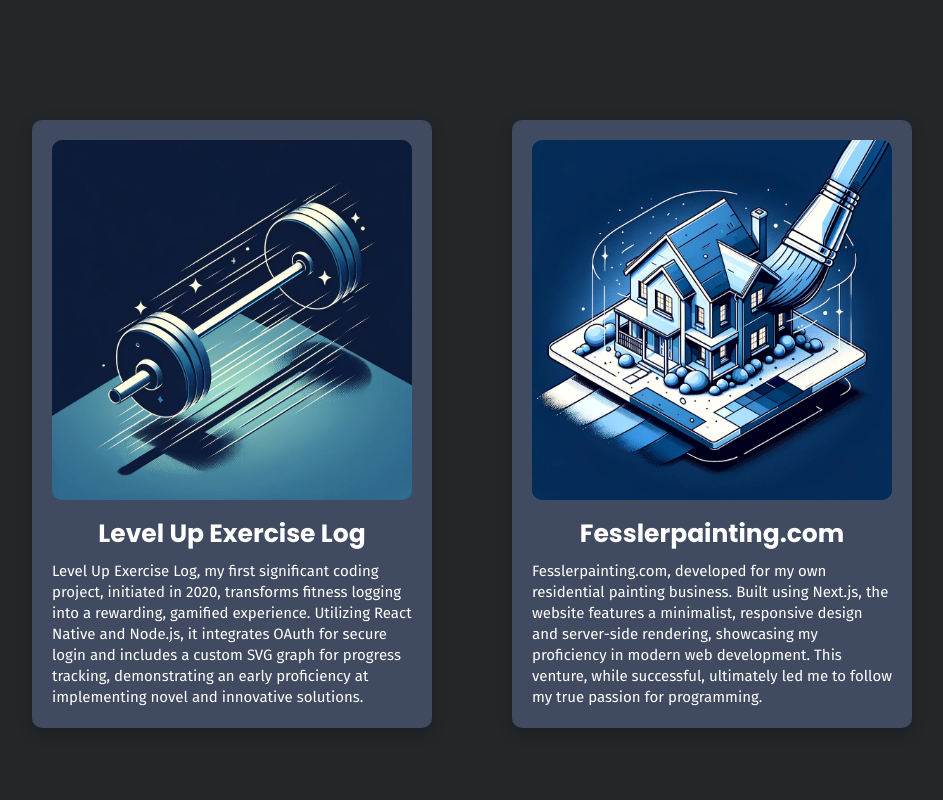
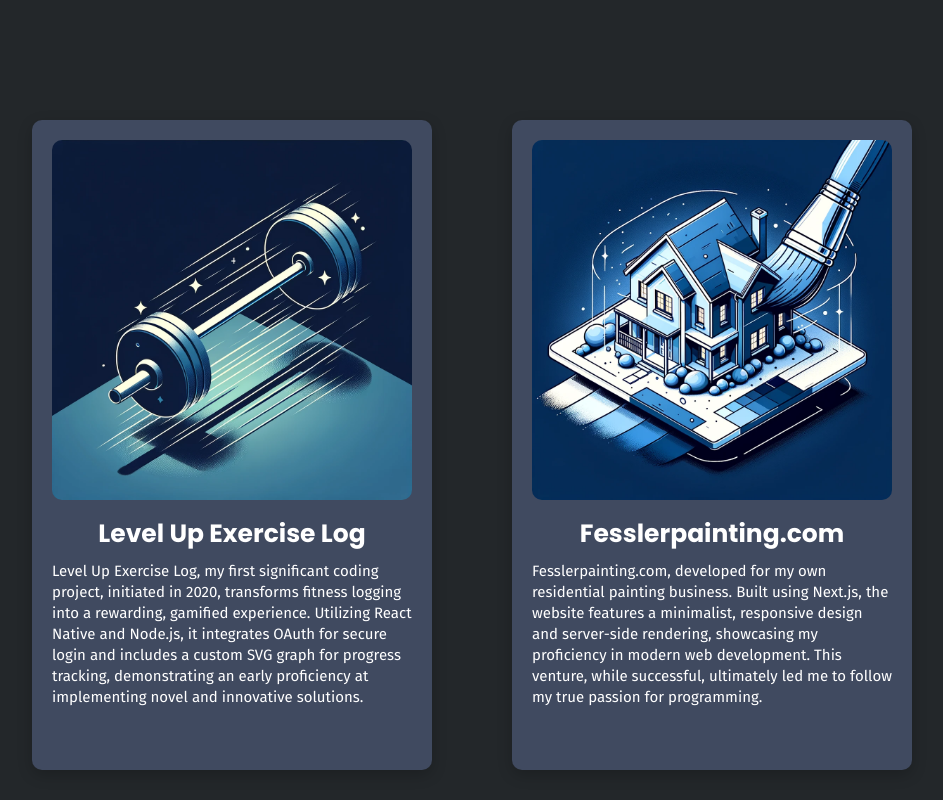
Before and after one commit to AlecFessler/dev-portfolio, a Next.js app: page / in a window 1280 px wide. Shown: the part 680-1480 px from the top of the page, without its empty margins (168-1111 px from the left). Built offline with nearby package versions, Linux system fonts and the light colour scheme.

Commit message:
removed placeholder for flip manager from projects section because flip manager is no longer handling scrolling through fixed position

```diff
--- a/src/components/sections/Projects.tsx
+++ b/src/components/sections/Projects.tsx
@@ -30,11 +30,6 @@
         grid-template-columns: 1fr;
         gap: 4rem;
     }
-`;
-
-const FlipManagerPlaceholder = styled.div`
-    height: 100%;
-    width: 100%;
 `;
 
 const Projects = () => {
@@ -103,14 +98,13 @@
     return (
         <ProjectsSection id="Projects">
             {FlipManagerProps.map((project, index) => (
-                <FlipManagerPlaceholder key={index}>
-                    <FlipManager
-                        ProjectCard={ProjectCard}
-                        ProjectCardProps={project.ProjectCardProps}
-                        ProjectModal={ProjectModal}
-                        ProjectModalProps={project.ProjectModalProps}
+                <FlipManager
+                    key={index}
+                    ProjectCard={ProjectCard}
+                    ProjectCardProps={project.ProjectCardProps}
+                    ProjectModal={ProjectModal}
+                    ProjectModalProps={project.ProjectModalProps}
                 />
-                </FlipManagerPlaceholder>
             ))}
         </ProjectsSection>
     );
```
